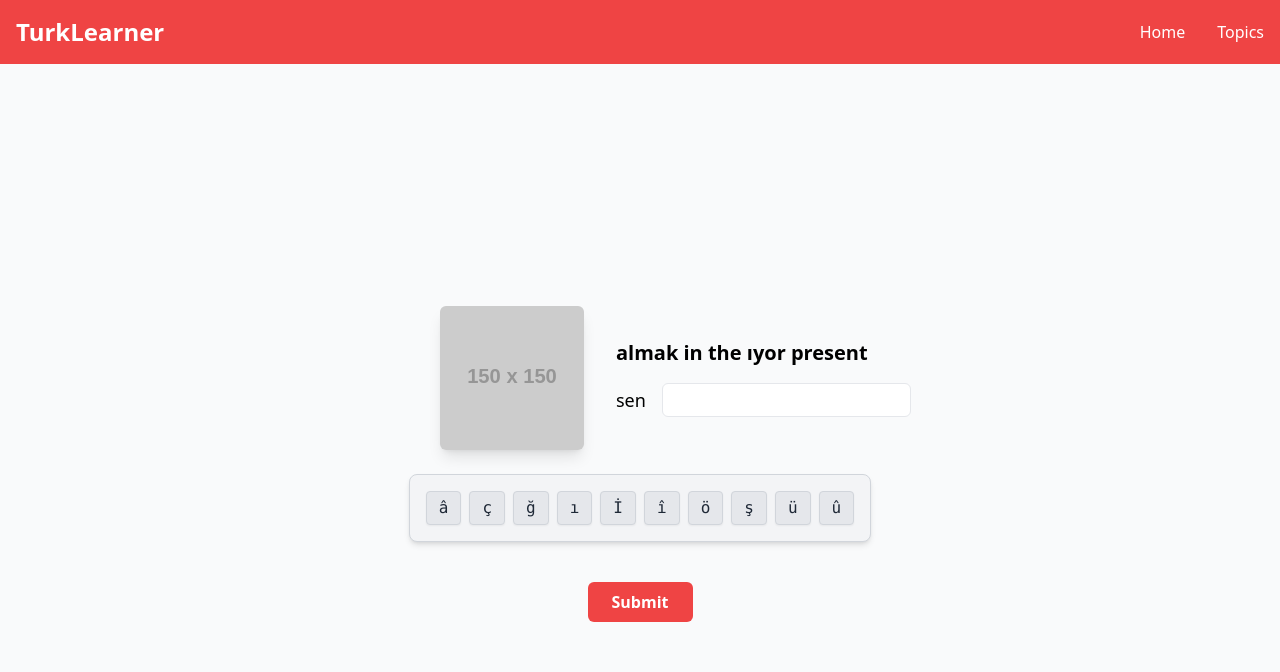
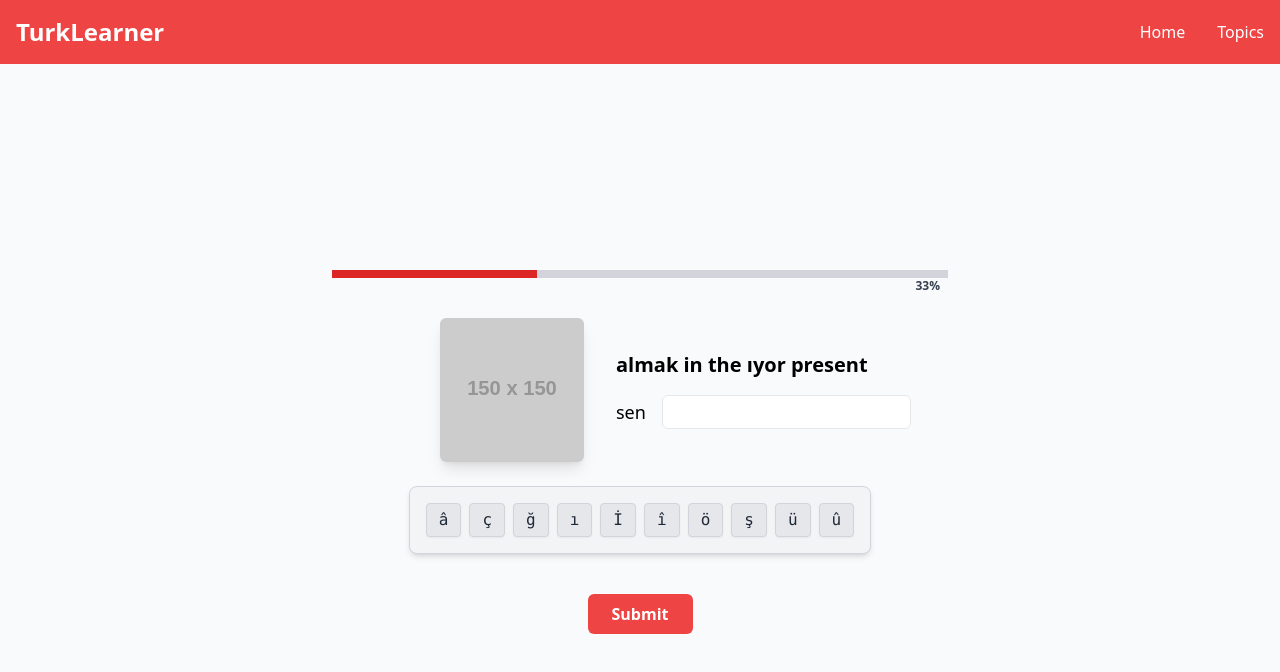
Before and after one commit to EdmundMartin/turklearner-frontend, a React (Vite) app: page /quiz/common-verb-conjunction-1 in a window 1280 px wide. Shown: the top 672 px of the page. Built offline with nearby package versions, Linux system fonts and the light colour scheme.

Commit message:
Add progress bar

```diff
--- a/src/components/MultipleChoiceExercise/MultipleChoiceExercise.tsx
+++ b/src/components/MultipleChoiceExercise/MultipleChoiceExercise.tsx
@@ -45,6 +45,15 @@ const MultipleChoiceExercise = ({
 
     return (
         <div className="flex flex-col items-center justify-center bg-gray-50 p-6">
+            <div className="w-1/2 bg-gray-300 h-2 mb-4 relative">
+                <div
+                    className="bg-red-600 h-full"
+                    style={{ width: `${progress}%` }}
+                ></div>
+                <span className="absolute top-0 right-0 text-xs font-semibold text-gray-700 mr-2 mt-2">
+                    {progressPercentage}%
+                </span>
+            </div>
             <div className="flex flex-col space-y-4">
                 <span className="text-xl font-semibold">{prompt}</span>
                 <span className="text-l font-semibold">{labelText}</span>
--- a/src/components/MultipleChoiceQuiz/MultipleChoiceQuiz.tsx
+++ b/src/components/MultipleChoiceQuiz/MultipleChoiceQuiz.tsx
@@ -38,8 +38,21 @@ const MultipleChoiceQuiz = () => {
         }
     };
 
+    // Calculate the progress as a percentage (0-100)
+    const progress = ((currentQuestionIndex + 1) / questions.length) * 100;
+    const progressPercentage = Math.round(progress);
+
     return (
         <div className="flex flex-col items-center justify-center min-h-screen bg-gray-50 p-6">
+            <div className="w-1/2 bg-gray-300 h-2 mb-4 relative">
+                <div
+                    className="bg-red-600 h-full"
+                    style={{ width: `${progress}%` }}
+                ></div>
+                <span className="absolute top-0 right-0 text-xs font-semibold text-gray-700 mr-2 mt-2">
+                    {progressPercentage}%
+                </span>
+            </div>
             <div className="flex flex-col space-y-6 w-full max-w-md">
                 <MultipleChoiceExercise
                     labelText={currentQuestion.labelText}
--- a/src/components/Quiz/Quiz.tsx
+++ b/src/components/Quiz/Quiz.tsx
@@ -34,8 +34,21 @@ const Quiz = () => {
         }
     };
 
+    // Calculate the progress as a percentage (0-100)
+    const progress = ((currentQuestionIndex + 1) / questions.length) * 100;
+    const progressPercentage = Math.round(progress);
+
     return (
         <div className="flex flex-col items-center justify-center min-h-screen bg-gray-50 p-6">
+            <div className="w-1/2 bg-gray-300 h-2 mb-4 relative">
+                <div
+                    className="bg-red-600 h-full"
+                    style={{ width: `${progress}%` }}
+                ></div>
+                <span className="absolute top-0 right-0 text-xs font-semibold text-gray-700 mr-2 mt-2">
+                    {progressPercentage}%
+                </span>
+            </div>
             <div className="flex flex-col space-y-6 w-full max-w-md">
                 <ConjugationExercise
                     labelText={currentQuestion.labelText}
```
